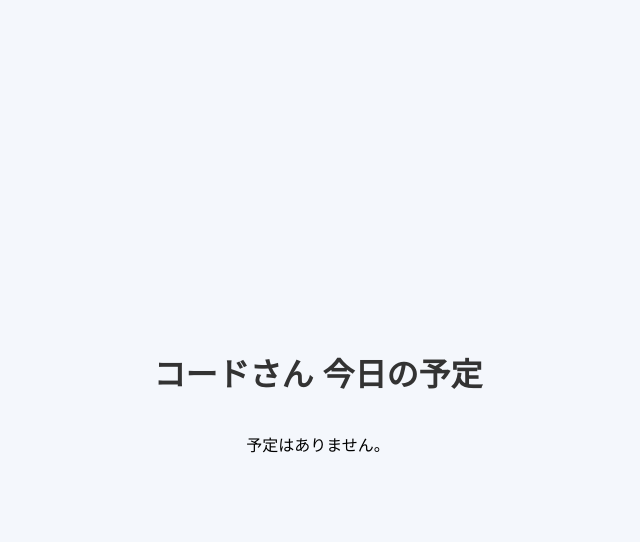
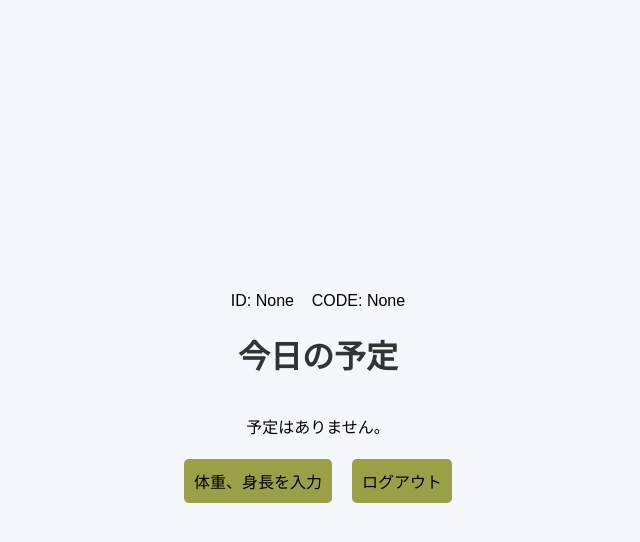
Before and after one commit to t22cs050/CareLink, a Django app: page /careLink/elder/home in a window 1280 px wide. Shown: the top 542 px of the page, without its empty margins (322-962 px from the left). Run offline with Django 4.2, Linux system fonts and the light colour scheme; some libraries are stand-ins or nearby versions.

Commit message:
【老人側】ホームにIDとコードを表示

```diff
--- a/careLink/templates/careLink/elder_home.html
+++ b/careLink/templates/careLink/elder_home.html
@@ -90,11 +90,24 @@
         .button-container button:hover {
             background-color: #45a049;
         }
+        .navigation-container {
+            display: flex; /* flexbox を使用して横並びにする */
+            bottom: 0;
+            grid-template-columns: repeat(auto-fit, minmax(200px, 1fr)); /* 自動で列を生成 */
+            grid-gap: 10px; /* アイテム間の隙間 */
+        }
+        .navigation-item {
+            padding: 10px; /* 内側の余白 */
+            border-radius: 5px; /* 角を丸くする */
+            background-color:rgb(154, 160, 69);
+            color: black;
+            margin: 5px; /* 項目間の余白 */
+        }
     </style>
 </head>
 <body>
-
-    <h1>コード{{ elder.elder_code }}さん  今日の予定</h1>
+    <a>ID: {{ elder_id }}&nbsp;&nbsp;&nbsp;&nbsp;CODE: {{ elder_code }}</a>
+    <h1>今日の予定</h1>
 
     {% if elder %}
         <div class="task-container" id="task-container">
@@ -213,6 +226,10 @@
     {% else %}
         <p>予定はありません。</p>
     {% endif %}
+    <div class="navigation-container">
+        <p class = "navigation-item">体重、身長を入力</p>
+        <p class = "navigation-item">ログアウト</p>
+    </div>
 
 </body>
 </html>
--- a/careLink/views.py
+++ b/careLink/views.py
@@ -98,8 +98,13 @@ class signUpElder(CreateView):
 
         # Cookie に elder_id と elder_code を保存
         response = super().form_valid(form)
-        response.set_cookie('elder_id', form.instance.elder_id, max_age=60*60)
-        response.set_cookie('elder_code', form.instance.elder_code, max_age=60*60)
+        # 一年間保存
+        response.set_cookie('elder_id',
+                            form.instance.elder_id,
+                            max_age=60*60*24*360)
+        response.set_cookie('elder_code',
+                            form.instance.elder_code,
+                            max_age=60*60*24*360)
 
         return response
 
@@ -229,6 +234,7 @@ def add_schedule(request, date):
         'existing_schedules': existing_schedules
     })
 
+
 def elderHome(request):
 
     if (request.method == 'POST'):
@@ -238,6 +244,7 @@ def elderHome(request):
 
     today = datetime.today()
 
+    elder_id = request.COOKIES.get('elder_id')
     elder_code = request.COOKIES.get('elder_code')
     print(f"Received elder_code: {elder_code}")  # デバッグ用
     if elder_code:
@@ -254,7 +261,13 @@ def elderHome(request):
         elder = None
     print(f"Schedules: {schedules}")  # デバッグ用
     print(f"elder:{elder}") # デバッグ用
-    return render(request, 'careLink/elder_home.html', {'schedules': schedules, 'elder': elder, 'elder_code':elder_code})
+    return render(request,
+                  'careLink/elder_home.html',
+                  {'schedules': schedules,
+                   'elder': elder,
+                   'elder_id': elder_id,
+                   'elder_code': elder_code})
+
 
 # --- 行動順序を変更する関数
 def save_order(request):
```
